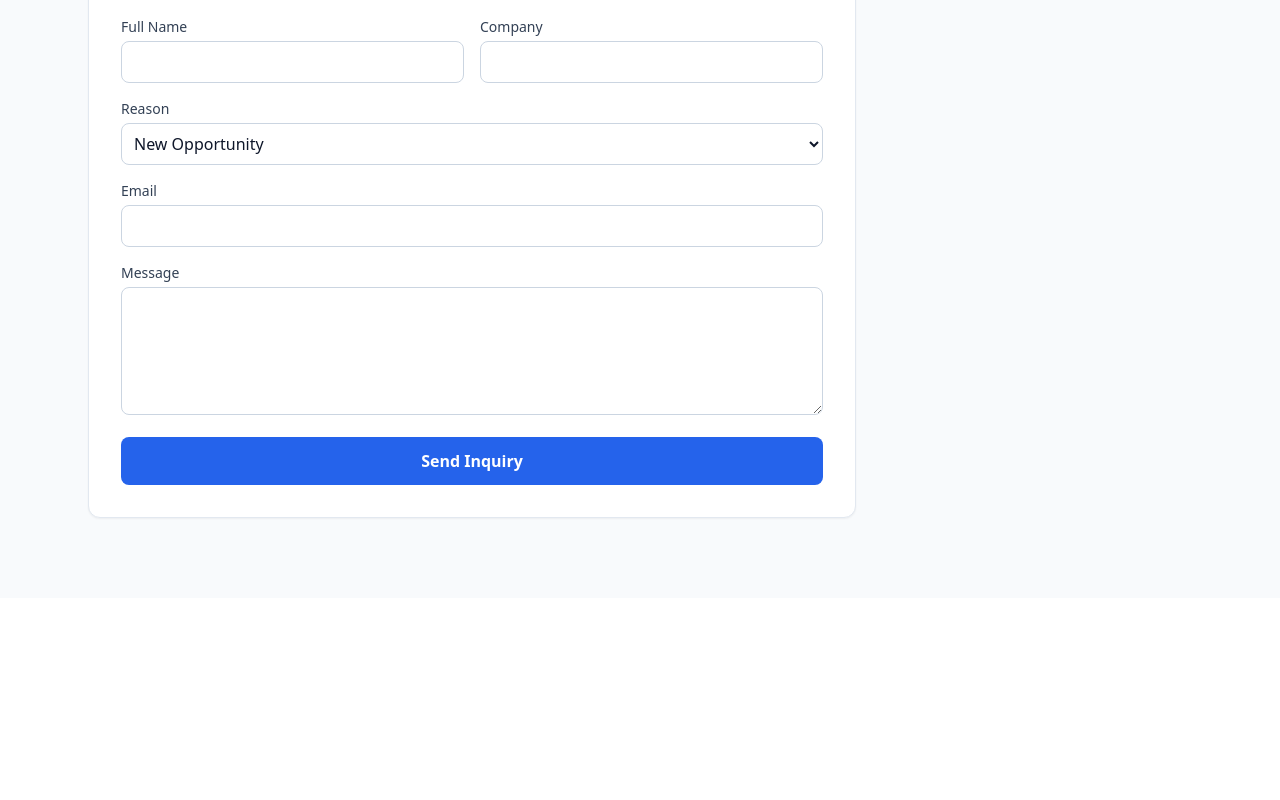
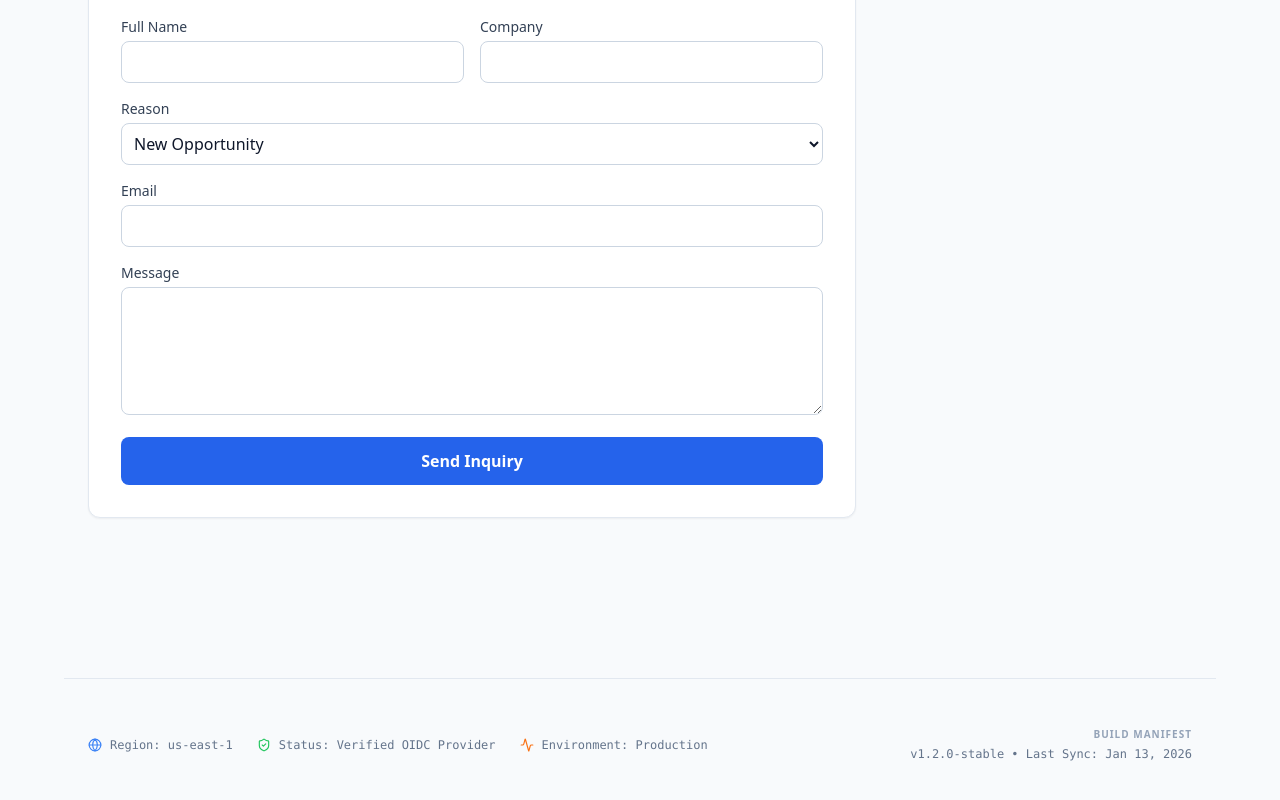
Before and after one commit to aslinger/my-portfolio, a React (Vite) app: page / in a window 1280 px wide. Shown: the part 1274-2074 px from the top of the page. Before the commit the page ends 1872 px from the top, so only its background shows below. Built offline with nearby package versions, Linux system fonts and the light colour scheme; no server answers.

Commit message:
Add SystemStatus.tsx

```diff
--- a/src/App.tsx
+++ b/src/App.tsx
@@ -8,6 +8,7 @@ import { ContactForm } from './components/ContactForm';
 import { ArchitectureModal } from './components/ArchitectureModal';
 import { SkillsCloud } from './components/SkillsCloud';
 import { Philosophy } from './components/Philosophy';
+import {SystemStatus} from "./components/SystemStatus.tsx";
 
 export default function App() {
     const [projects, setProjects] = useState<Repository[]>([]);
@@ -75,6 +76,8 @@ export default function App() {
                 <ContactForm />
             </main>
 
+            <SystemStatus />
+
             <AnimatePresence>
                 {selectedProject && (
                     <ArchitectureModal
--- /dev/null
+++ b/src/components/SystemStatus.tsx
@@ -0,0 +1,39 @@
+import { Globe, ShieldCheck, Activity } from 'lucide-react';
+
+export const SystemStatus = () => {
+    const lastDeploy = new Date().toLocaleDateString('en-US', {
+        month: 'short',
+        day: 'numeric',
+        year: 'numeric'
+    });
+
+    return (
+        <footer className="max-w-6xl mx-auto px-6 py-12 border-t border-slate-200 mt-20">
+            <div className="flex flex-col md:flex-row justify-between items-start md:items-center gap-6">
+                <div className="flex flex-wrap gap-6">
+                    <div className="flex items-center gap-2 text-slate-500 text-xs font-mono">
+                        <Globe size={14} className="text-blue-500" />
+                        <span>Region: us-east-1</span>
+                    </div>
+                    <div className="flex items-center gap-2 text-slate-500 text-xs font-mono">
+                        <ShieldCheck size={14} className="text-green-500" />
+                        <span>Status: Verified OIDC Provider</span>
+                    </div>
+                    <div className="flex items-center gap-2 text-slate-500 text-xs font-mono">
+                        <Activity size={14} className="text-orange-500" />
+                        <span>Environment: Production</span>
+                    </div>
+                </div>
+
+                <div className="text-right">
+                    <p className="text-[10px] uppercase tracking-widest text-slate-400 font-bold mb-1">
+                        Build Manifest
+                    </p>
+                    <p className="text-xs text-slate-500 font-mono">
+                        v1.2.0-stable • Last Sync: {lastDeploy}
+                    </p>
+                </div>
+            </div>
+        </footer>
+    );
+};
```
